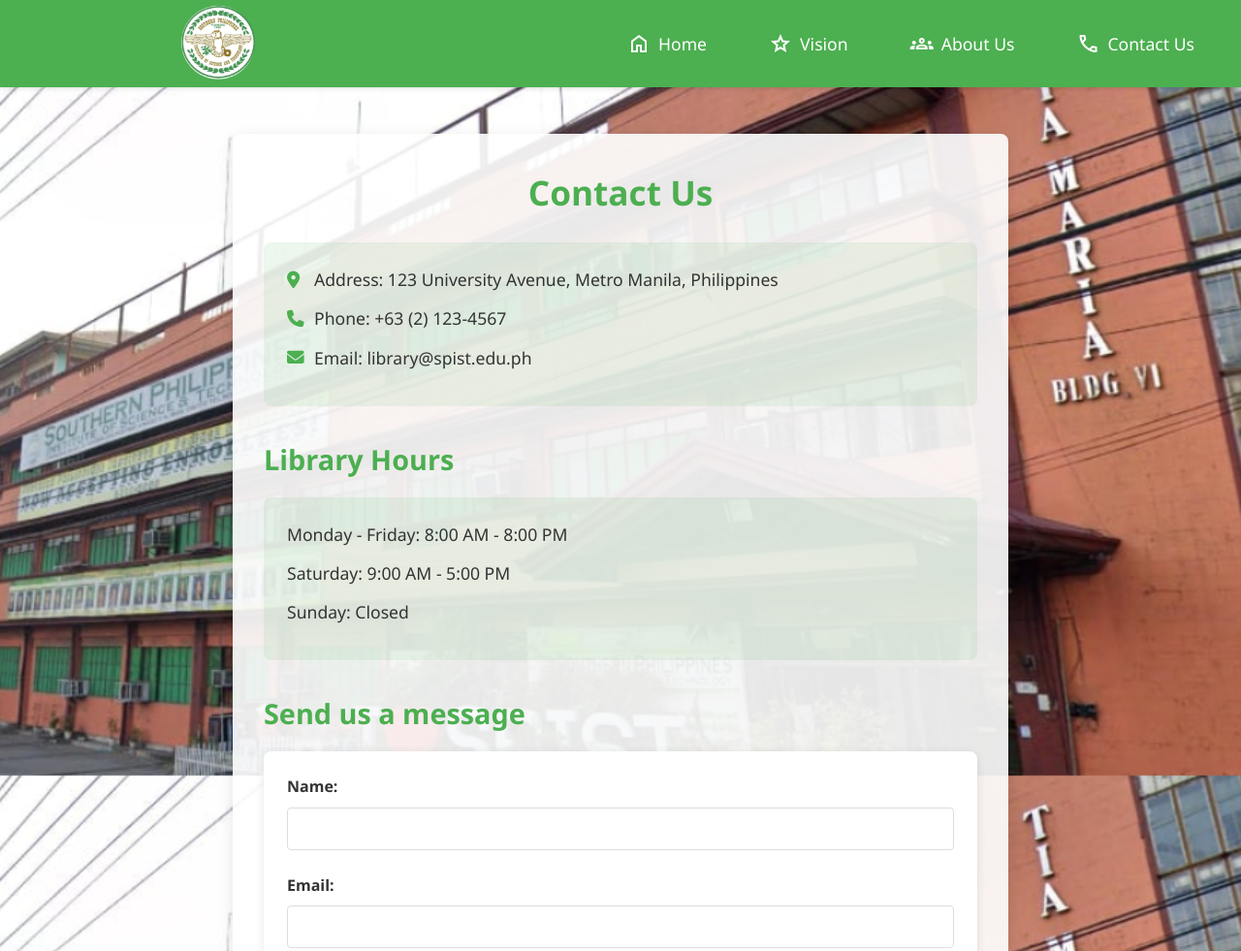
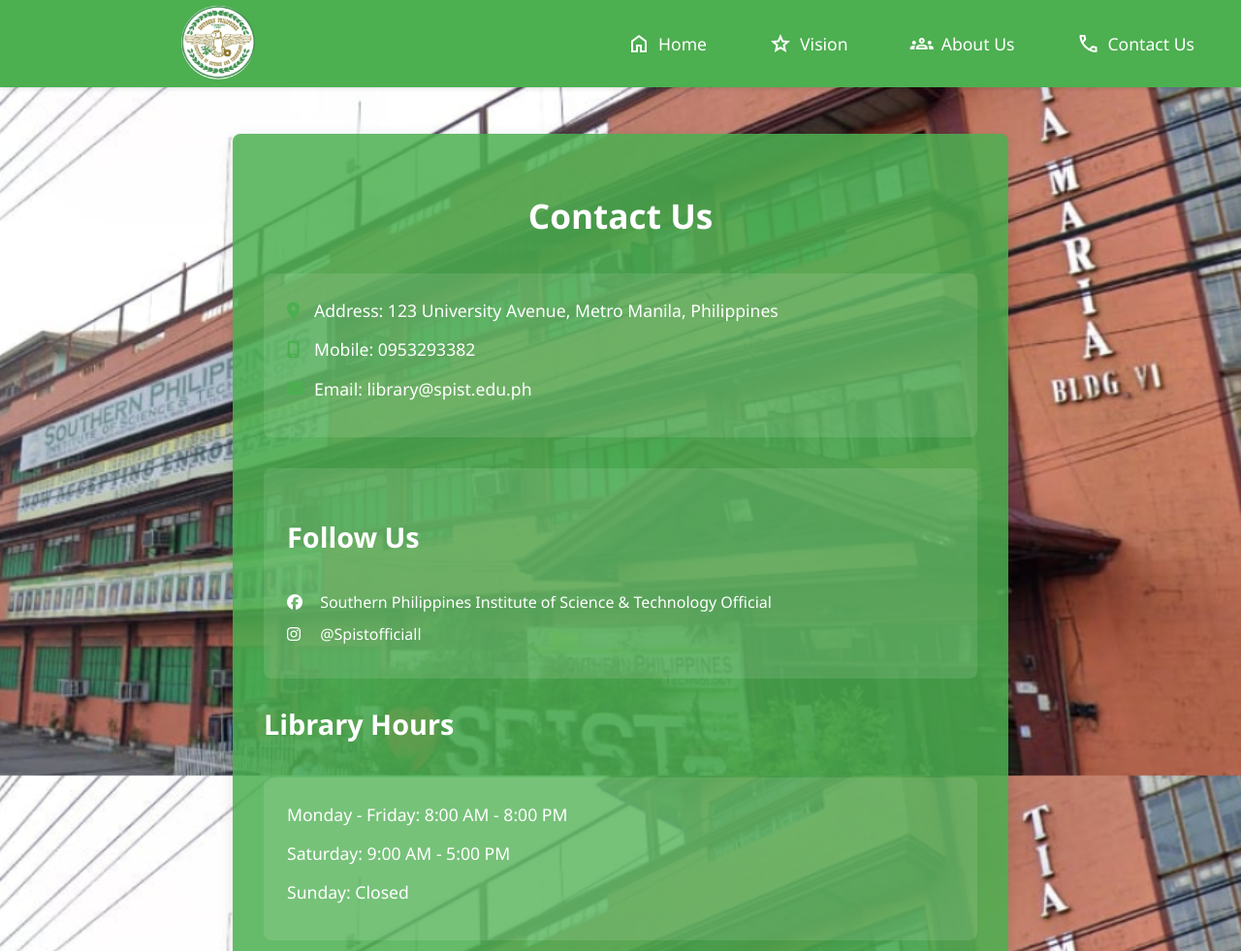
Before and after one commit to lulli30/spist-library-management-system, a website: page src/pages/contact.html in a window 1280 px wide. Shown: the top 981 px of the page at 97% size. Drawn offline with nearby package versions, Linux system fonts and the light colour scheme.

Commit message:
Updated the content of the homepage

```diff
--- a/public/css/aboutus.css
+++ b/public/css/aboutus.css
@@ -9,9 +9,12 @@
 .content {
   position: relative;
   overflow: hidden;
+  background-color: rgba(76, 175, 80, 0.85);
+  color: white;
 }
 
-.content:before {
+/* Removing the blur effect since we're using solid background now */
+/* .content:before {
   content: "";
   position: absolute;
   top: -10px;
@@ -21,12 +24,27 @@
   z-index: -1;
   background-color: rgba(255, 255, 255, 0.9);
   filter: blur(5px);
-}
+} */
 
 .content h1 {
   position: relative;
-  border-bottom: 2px solid #4caf50;
+  border-bottom: 2px solid white;
   padding-bottom: 0.5rem;
   display: inline-block;
   margin: 0 auto 1.5rem;
+  color: white;
 }
+
+/* Adding styles for h2 and paragraphs to match vision page */
+.content h2 {
+  color: white;
+  position: relative;
+  padding-bottom: 0.5rem;
+  margin: 1.5rem 0;
+}
+
+.content p {
+  color: white;
+  margin: 1.5rem 0;
+  line-height: 1.8;
+}
--- a/public/css/contactus.css
+++ b/public/css/contactus.css
@@ -7,33 +7,69 @@
 
 /* Content specific styles */
 .content {
+  position: relative;
+  overflow: hidden;
+  background-color: rgba(76, 175, 80, 0.85);
+  color: white;
   padding: 2rem;
 }
 
+.content h1,
+.content h2 {
+  color: white;
+  position: relative;
+  padding-bottom: 0.5rem;
+  margin: 1.5rem 0;
+}
+
 .contact-info {
-  background-color: rgba(76, 175, 79, 0.1);
+  background-color: rgba(255, 255, 255, 0.1);
   padding: 1.5rem;
   border-radius: 8px;
   margin-bottom: 2rem;
 }
 
 .library-hours {
-  background-color: rgba(76, 175, 79, 0.1);
+  background-color: rgba(255, 255, 255, 0.1);
   padding: 1.5rem;
   border-radius: 8px;
   margin-bottom: 2rem;
 }
 
 .contact-form {
-  background-color: white;
+  background-color: rgba(255, 255, 255, 0.1);
   padding: 1.5rem;
   border-radius: 8px;
-  box-shadow: 0 2px 10px rgba(0, 0, 0, 0.1);
+}
+
+.form-group {
+  margin-bottom: 1rem;
+}
+
+.form-group label {
+  display: block;
+  margin-bottom: 0.5rem;
+  color: white;
+}
+
+.form-group input,
+.form-group textarea {
+  width: 100%;
+  padding: 0.5rem;
+  border: 1px solid rgba(255, 255, 255, 0.3);
+  border-radius: 4px;
+  background-color: rgba(255, 255, 255, 0.1);
+  color: white;
+}
+
+.form-group input::placeholder,
+.form-group textarea::placeholder {
+  color: rgba(255, 255, 255, 0.7);
 }
 
 .submit-btn {
-  background-color: #4caf50;
-  color: white;
+  background-color: white;
+  color: #4caf50;
   padding: 10px 20px;
   border: none;
   border-radius: 4px;
@@ -45,5 +81,24 @@
 }
 
 .submit-btn:hover {
-  background-color: #3e8e41;
+  background-color: rgba(255, 255, 255, 0.9);
 }
+
+.social-links {
+  margin-top: 2rem;
+  padding: 1.5rem;
+  background-color: rgba(255, 255, 255, 0.1);
+  border-radius: 8px;
+}
+
+.social-links a {
+  color: white;
+  text-decoration: none;
+  display: block;
+  margin: 0.5rem 0;
+}
+
+.social-links i {
+  margin-right: 10px;
+  width: 20px;
+}
--- a/public/css/visioncss.css
+++ b/public/css/visioncss.css
@@ -9,13 +9,15 @@
 .content {
   position: relative;
   overflow: hidden;
-  background-color: rgba(255, 255, 255, 0.85);
+  background-color: rgba(76, 175, 80, 0.85);
+  color: white;
 }
 
 .content h1,
 .content h2 {
   text-align: center;
   position: relative;
+  color: white;
 }
 
 .content h1:after,
@@ -27,7 +29,7 @@
   transform: translateX(-50%);
   width: 100px;
   height: 3px;
-  background-color: #4caf50;
+  background-color: white;
 }
 
 .content p {
@@ -35,4 +37,5 @@
   margin: 1.5rem 0;
   font-size: 1.2rem;
   line-height: 1.8;
+  color: white;
 }
--- a/src/pages/contact.html
+++ b/src/pages/contact.html
@@ -8,13 +8,11 @@
     <link rel="stylesheet" href="/css/header.css" />
     <link rel="stylesheet" href="/css/contactus.css" />
 
-    <!-- Icons -->
     <link
       rel="stylesheet"
       href="https://cdnjs.cloudflare.com/ajax/libs/font-awesome/6.5.0/css/all.min.css"
     />
 
-    <!-- Symbols -->
     <link
       href="https://fonts.googleapis.com/css2?family=Material+Symbols+Outlined"
       rel="stylesheet"
@@ -67,8 +65,23 @@
               <i class="fas fa-map-marker-alt"></i> Address: 123 University
               Avenue, Metro Manila, Philippines
             </p>
-            <p><i class="fas fa-phone"></i> Phone: +63 (2) 123-4567</p>
+
+            <p><i class="fas fa-mobile-alt"></i> Mobile: 0953293382</p>
             <p><i class="fas fa-envelope"></i> Email: library@spist.edu.ph</p>
+          </div>
+
+          <div class="social-links">
+            <h2>Follow Us</h2>
+            <a
+              href="https://www.facebook.com/Southern Philippines Institute of Science & Technology Official"
+              target="_blank"
+            >
+              <i class="fab fa-facebook"></i> Southern Philippines Institute of
+              Science & Technology Official
+            </a>
+            <a href="https://www.instagram.com/Spistofficiall" target="_blank">
+              <i class="fab fa-instagram"></i> @Spistofficiall
+            </a>
           </div>
 
           <h2>Library Hours</h2>
```
Also changed, not shown: src/pages/about.html (+19 -10 lines).
